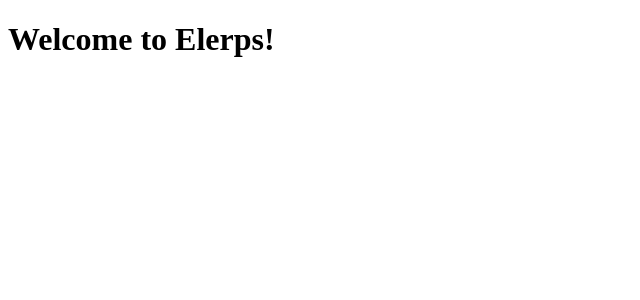
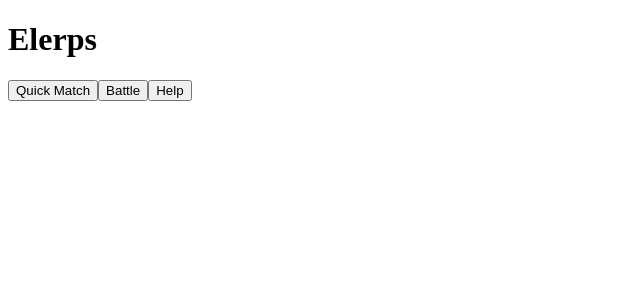
Before and after one commit to aalvinlin/elerps-fe, a React (Vite) app: page / in a window 1280 px wide. Shown: the top 300 px of the page, without its empty margins (0-640 px from the left). Built offline with nearby package versions, Linux system fonts and the light colour scheme.

Commit message:
add Help component

```diff
--- a/src/App.js
+++ b/src/App.js
@@ -4,6 +4,7 @@
 import Home from "./components/Home";
 import QuickMatch from "./components/QuickMatch";
 import Battle from "./components/Battle";
+import Help from "./components/Help";
 
 const App = () => {
 
@@ -19,6 +20,10 @@
         <Battle />
       </Route>
 
+      <Route path="/help">
+        <Help />
+      </Route>
+
       <Route>
         <Home />
       </Route>
--- /dev/null
+++ b/src/components/Help.js
@@ -0,0 +1,14 @@
+import React from "react";
+
+const Help = () => {
+
+  return (
+    <>
+      <h1>Help</h1>
+
+    </>
+  )
+
+};
+
+export default Help;
--- a/src/components/Home.js
+++ b/src/components/Home.js
@@ -4,7 +4,19 @@
 
   return (
     <>
-      <h1>Welcome to Elerps!</h1>
+      <h1>Elerps</h1>
+
+      <button>
+          Quick Match
+      </button>
+
+      <button>
+          Battle
+      </button>
+
+      <button>
+          Help
+      </button>
 
     </>
   )
```
